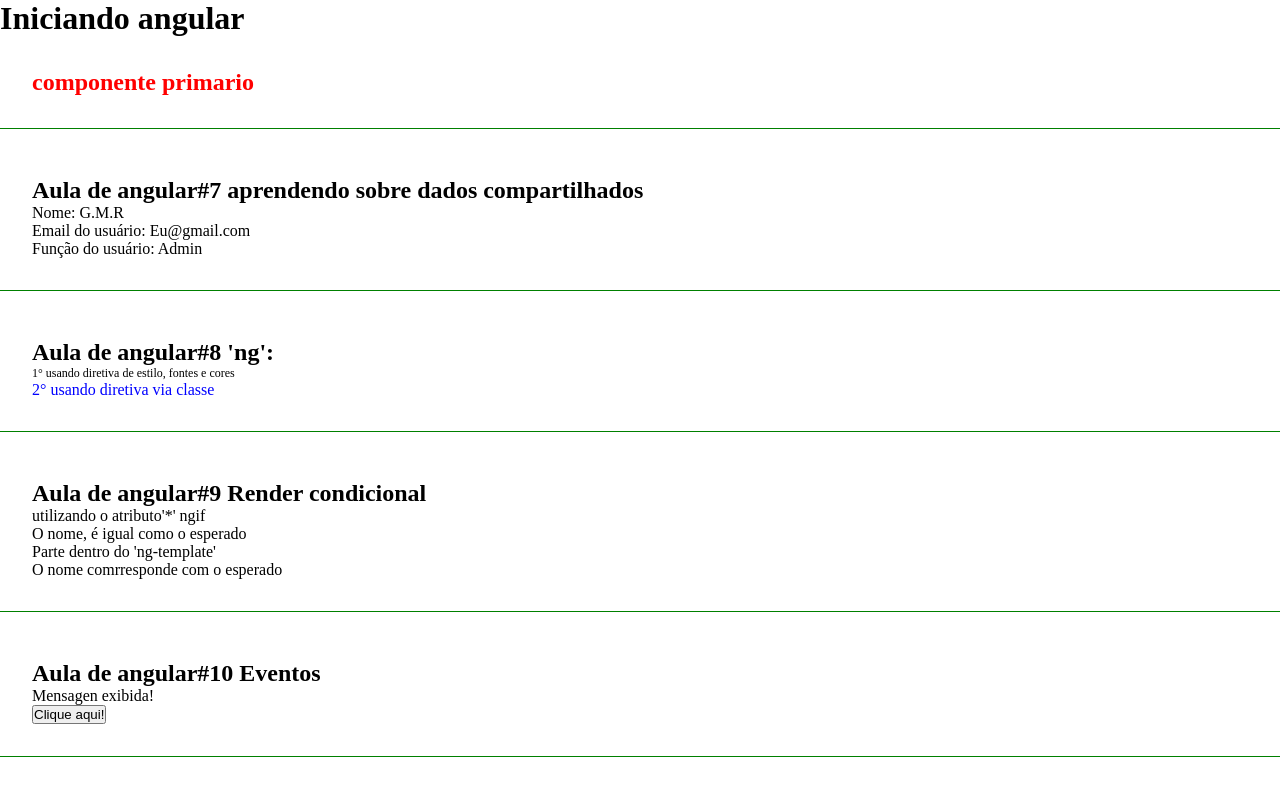
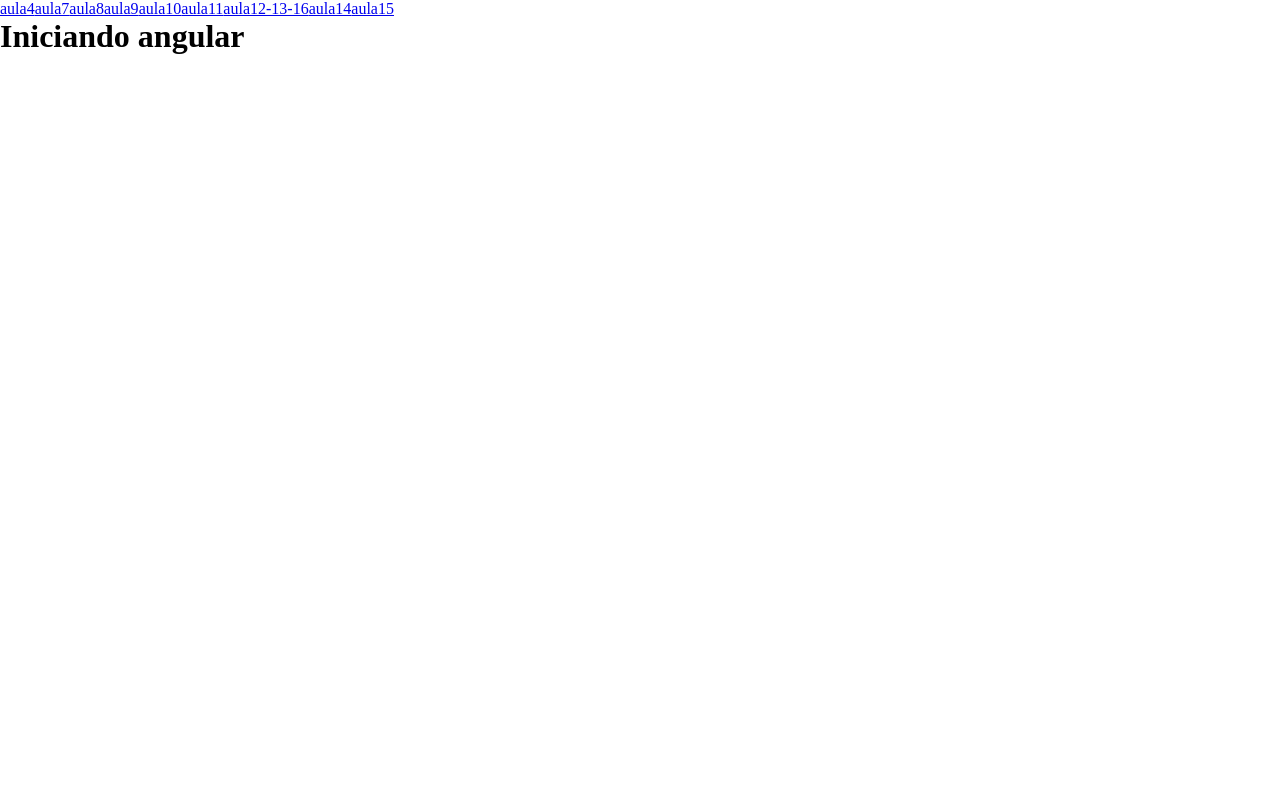
Before and after one commit to Dinos-s/Angular-Curso, an Angular app: page / in a window 1280 px wide. Shown: the top 800 px of the page. Built offline with nearby package versions, Linux system fonts and the light colour scheme.

Commit message:
criando rotas

```diff
--- a/src/app/app.component.html
+++ b/src/app/app.component.html
@@ -1,5 +1,17 @@
+<nav>
+    <a routerLink="/">aula4</a>
+    <a routerLink="/Aula7">aula7</a>
+    <a routerLink="/Aula8">aula8</a>
+    <a routerLink="/Aula9">aula9</a>
+    <a routerLink="/Aula10">aula10</a>
+    <a routerLink="/Aula11">aula11</a>
+    <a routerLink="/Aula12-13-16">aula12-13-16</a>
+    <a routerLink="/Aula14">aula14</a>
+    <a routerLink="/Aula15">aula15</a>
+</nav>
 <h1>Iniciando angular</h1>
-<app-first-component></app-first-component>
+<router-outlet></router-outlet>
+<!-- <app-first-component></app-first-component>
 <app-parent-data [name]="userName" [userData]="userData"></app-parent-data>
 <app-directives></app-directives>
 <app-if-render></app-if-render>
@@ -7,7 +19,7 @@
 <app-emitter></app-emitter>
 <app-list-render></app-list-render>
 <app-pipes-oeprators></app-pipes-oeprators>
-<app-two-way-data-binding></app-two-way-data-binding>
+<app-two-way-data-binding></app-two-way-data-binding> -->
 <!--
     <router-outlet></router-outlet>
     essa tag é a substituição para importa somente o conteudo do componente que agora é uma rota;
```
Also changed, not shown: src/app/app-routing.module.ts (+19 -0 lines).
